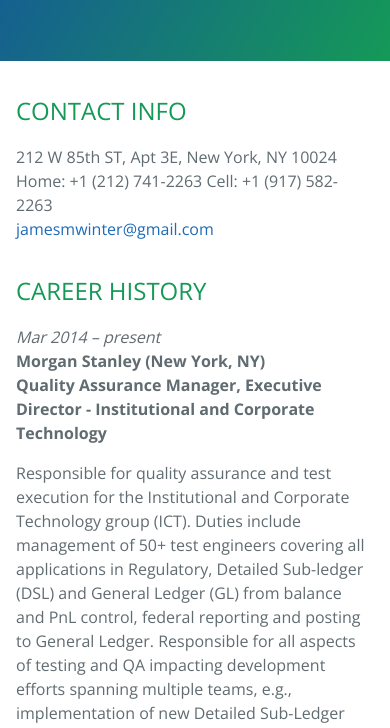
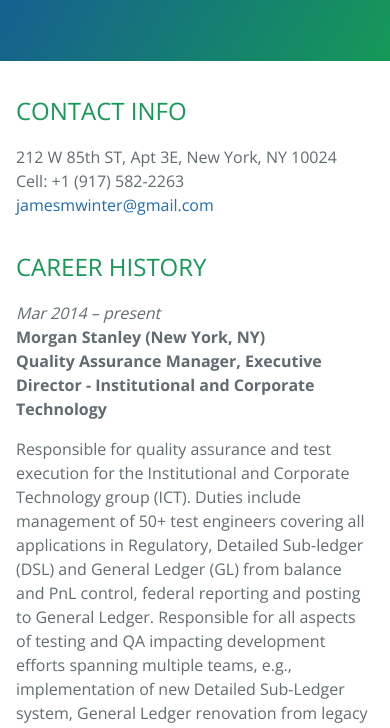
Before and after one commit to jamesmwinter/jamesmwinter.github.io, a plain HTML site: page index.html in a window 390 px wide. Shown: the part 114-842 px from the top of the page. Drawn offline with nearby package versions, Linux system fonts and the light colour scheme.

Commit message:
Update index.html
removed home phone, as not active anymore :(

```diff
--- a/index.html
+++ b/index.html
@@ -20,7 +20,7 @@
 <a id="contact-info" class="anchor" href="#contact-info" aria-hidden="true"><span aria-hidden="true" class="octicon octicon-link"></span></a>CONTACT INFO</h2>
 
 <p>212 W 85th ST, Apt 3E, New York, NY 10024<br>
-Home: +1 (212) 741-2263  Cell: +1 (917) 582-2263<br>
+Cell: +1 (917) 582-2263<br>
 <a href="mailto:jamesmwinter@gmail.com">jamesmwinter@gmail.com</a>  </p>
 
 <h2>
```
